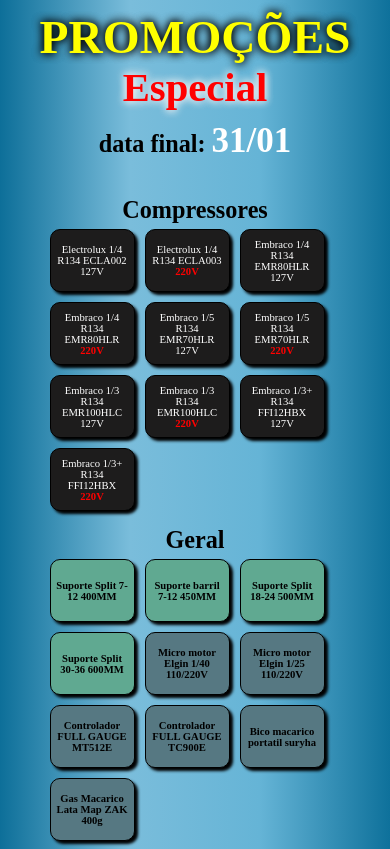
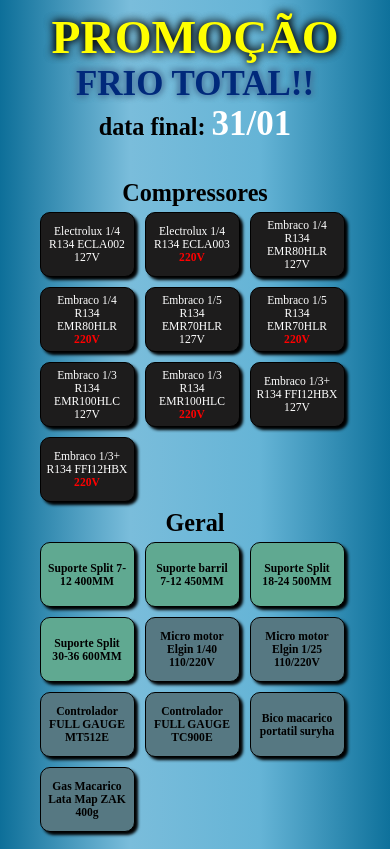
Before and after one commit to fcesar-xicco/promocao-mensal, a plain HTML site: page index.html in a window 390 px wide. Shown: the top 849 px of the page. Drawn offline with Linux system fonts and the light colour scheme.

Commit message:
Correção de informações

```diff
--- a/index.html
+++ b/index.html
@@ -18,8 +18,8 @@
 
         <div class="titulo-principal1">
 
-            <h1>PROMOÇÕES</h1>
-            <h1 class="sub-titulo">Especial</h1>
+            <h1>PROMOÇÃO</h1>
+            <h1 class="titulo-promocao">FRIO TOTAL!!</h1>
             <h2 class="data-final">data final: <span class="dtcor">31/01</span> </h2>
             <img src="src/lobo.png" width="130px">
 
--- a/src/css/estilo.css
+++ b/src/css/estilo.css
@@ -56,11 +56,11 @@
 .item{
 
     text-align: center;
-    width: 85px;
-    height: 63px;
+    width: 95px;
+    height: 65px;
     border-radius: 10px;
     box-shadow: 3px 3px 3px 0 black;
-    font-size: 1.1em;
+    font-size: 1.2em;
     padding: 7px 5px;
     border:solid black 1px;
     margin: 5px;
@@ -108,7 +108,7 @@
 
 
 .aba-a, .aba-c,.aba-b{
-    width: 391px;
+    width: 415px;
     height: 580px;
 }
 
@@ -194,9 +194,10 @@
     align-items: center;
 }
 .titulo-promocao{
-    margin: 35px 0 0 0;
+    margin: 0px 0 0 0;
     text-align: center;
     font-size: 35px;
+    font-weight: bold;
     color: rgb(0, 41, 123);
     text-shadow: 0 0 0.2em rgb(118, 189, 255), 0 0 0.2em rgb(0, 0, 0)
 
--- a/src/css/responsivel.css
+++ b/src/css/responsivel.css
@@ -6,13 +6,13 @@
         justify-content: flex-start;
     }
     .aba-a, .aba-c{
-        width: 301px;
+        width: 321px;
         height: 710px;
         justify-content: flex-start;
     }
 
     .aba-b{
-        width: 301px;
+        width: 321px;
         height: 250px;
     }
     .titulo-principal{
@@ -24,8 +24,7 @@
     }
 
     .aba-item{
-
-        width: 301px;
+        width: 321px;
         flex-wrap: wrap;
     }
 
```
